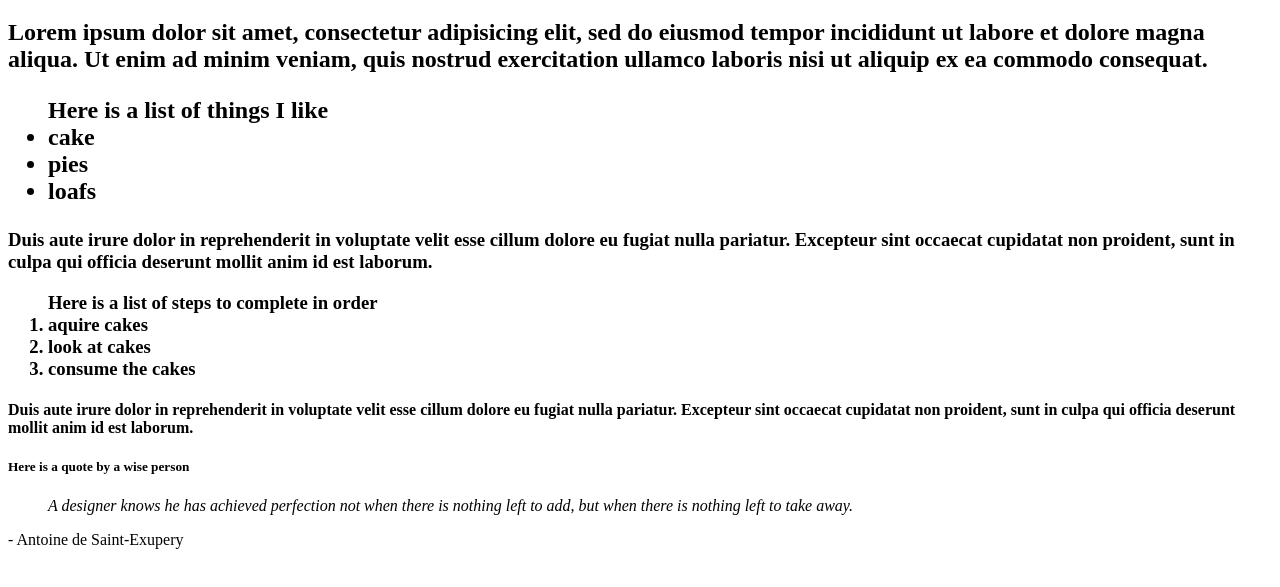
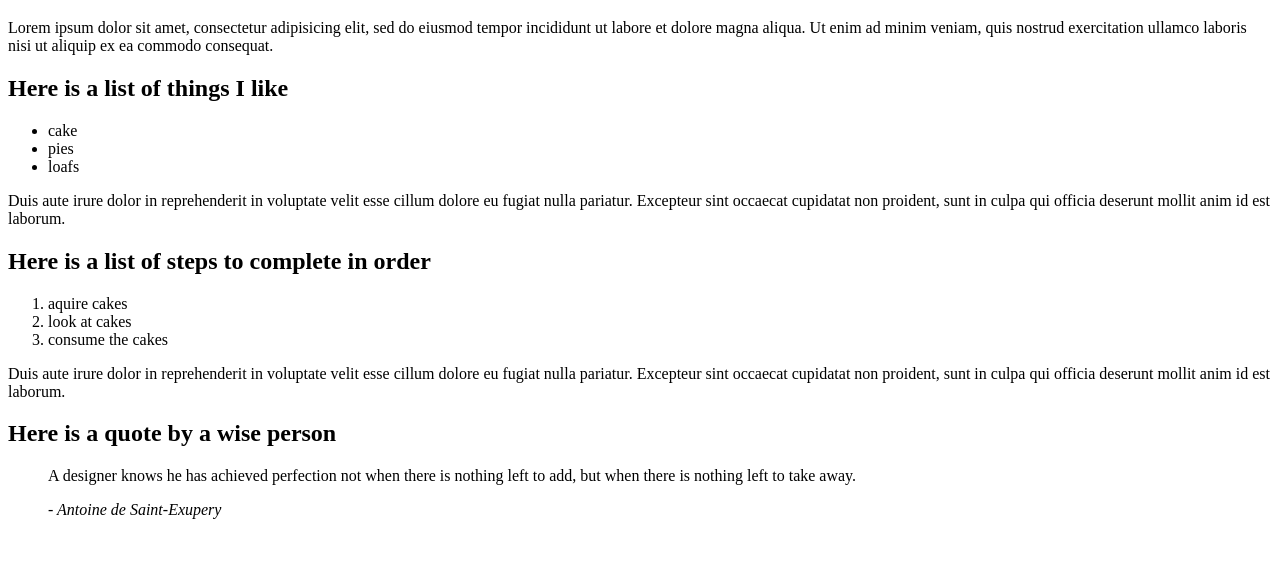
Before and after one commit to PuddletownDesign/russ, a plain HTML site: page index.html in a window 1280 px wide. Shown: the part 61-648 px from the top of the page. Drawn offline with Linux system fonts and the light colour scheme.

Commit message:
corrected index.html document - use git diff to see the changes

```diff
--- a/index.html
+++ b/index.html
@@ -9,33 +9,34 @@
 
 <h1>This is the title of the page</h1>
 
-<h2>Lorem ipsum dolor sit amet, consectetur adipisicing elit, sed do eiusmod tempor incididunt ut labore et dolore magna aliqua. Ut enim ad minim veniam, quis nostrud exercitation ullamco laboris nisi ut aliquip ex ea commodo consequat.</h2>
+<p>Lorem ipsum dolor sit amet, consectetur adipisicing elit, sed do eiusmod tempor incididunt ut labore et dolore magna aliqua. Ut enim ad minim veniam, quis nostrud exercitation ullamco laboris nisi ut aliquip ex ea commodo consequat.</p>
 
-<h2>
-<ul>Here is a list of things I like
+<h2>Here is a list of things I like</h2>
 
-<li>cake</li>
-<li>pies</li>
-<li>loafs</li></ul>
-</h2>
+<ul>
+	<li>cake</li>
+	<li>pies</li>
+	<li>loafs</li>
+</ul>
 
-<h3>Duis aute irure dolor in reprehenderit in voluptate velit esse cillum dolore eu fugiat nulla pariatur. Excepteur sint occaecat cupidatat non proident, sunt in culpa qui officia deserunt mollit anim id est laborum.</h3>
 
-<h3>
-<ol>Here is a list of steps to complete in order
+<p>Duis aute irure dolor in reprehenderit in voluptate velit esse cillum dolore eu fugiat nulla pariatur. Excepteur sint occaecat cupidatat non proident, sunt in culpa qui officia deserunt mollit anim id est laborum.</p>
 
-<li>aquire cakes</li>
-<li>look at cakes</li>
-<li>consume the cakes</li></ol>
-</h3>
+<h2>Here is a list of steps to complete in order</h2>
+<ol>
+	<li>aquire cakes</li>
+	<li>look at cakes</li>
+	<li>consume the cakes</li>
+</ol>
 
-<h4>Duis aute irure dolor in reprehenderit in voluptate velit esse cillum dolore eu fugiat nulla pariatur. Excepteur sint occaecat cupidatat non proident, sunt in culpa qui officia deserunt mollit anim id est laborum.</h4>
+<p>Duis aute irure dolor in reprehenderit in voluptate velit esse cillum dolore eu fugiat nulla pariatur. Excepteur sint occaecat cupidatat non proident, sunt in culpa qui officia deserunt mollit anim id est laborum.</p>
 
-<h5>Here is a quote by a wise person</h5>
+<h2>Here is a quote by a wise person</h2>
 
-</h6><blockquote><cite>A designer knows he has achieved perfection not when there is nothing left to add, but when there is nothing left to take away.</cite></blockquote></h6>
-
-- Antoine de Saint-Exupery
+<blockquote>
+	<p>A designer knows he has achieved perfection not when there is nothing left to add, but when there is nothing left to take away.</p>
+	<cite>- Antoine de Saint-Exupery</cite>
+</blockquote>
 
 
 </body>
```
